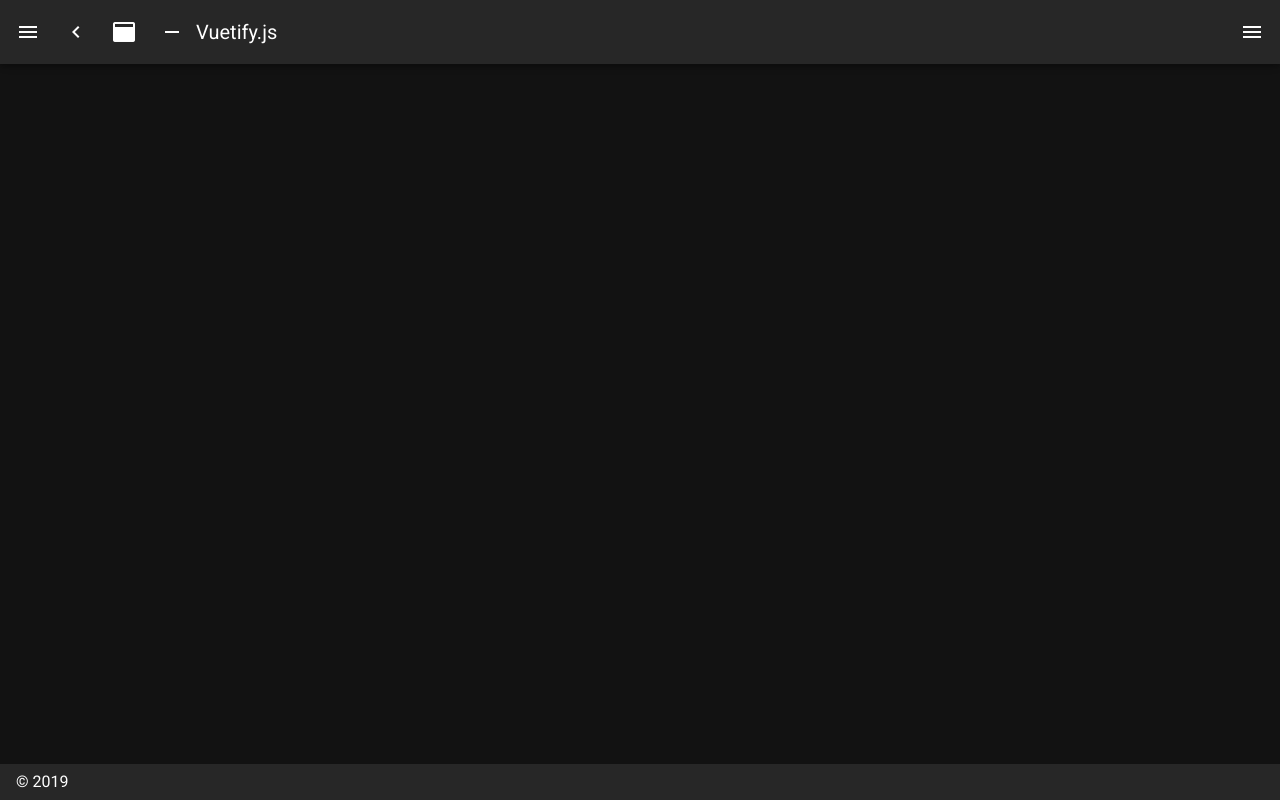
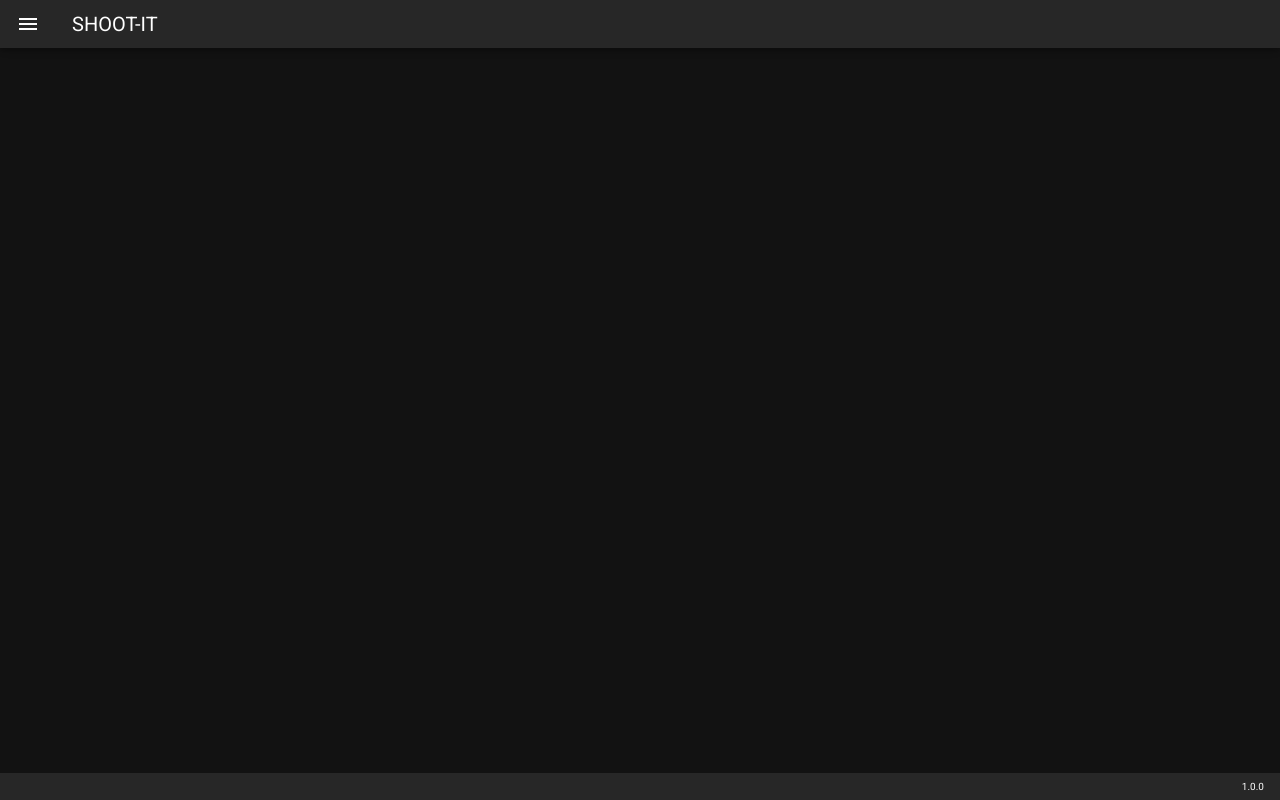
Before and after one commit to Nachos-JP/shoot-it, a Nuxt app: page /about in a window 1280 px wide. Before the commit this address had no page. Built offline with nearby package versions, Linux system fonts and the light colour scheme.

Commit message:
Add sample frame

```diff
--- a/layouts/default.vue
+++ b/layouts/default.vue
@@ -1,117 +1,76 @@
 <template>
-  <v-app dark>
-    <v-navigation-drawer
-      v-model="drawer"
-      :mini-variant="miniVariant"
-      :clipped="clipped"
-      fixed
-      app
-    >
-      <v-list>
+  <v-app>
+    <v-app-bar app dark dense>
+      <v-app-bar-nav-icon @click.stop="drawer=!drawer"></v-app-bar-nav-icon>
+      <v-toolbar-title>SHOOT-IT</v-toolbar-title>
+    </v-app-bar>
+
+    <v-navigation-drawer v-model="drawer" app temporary>
+      <v-list dense>
         <v-list-item
-          v-for="(item, i) in items"
+          v-for="(item, i) in navItems"
           :key="i"
+          link
           :to="item.to"
-          router
-          exact
         >
-          <v-list-item-action>
+          <v-list-item-icon>
             <v-icon>{{ item.icon }}</v-icon>
-          </v-list-item-action>
+          </v-list-item-icon>
           <v-list-item-content>
-            <v-list-item-title v-text="item.title" />
+            <v-list-item-title>{{ item.title }}</v-list-item-title>
           </v-list-item-content>
         </v-list-item>
       </v-list>
     </v-navigation-drawer>
-    <v-app-bar
-      :clipped-left="clipped"
-      fixed
-      app
-    >
-      <v-app-bar-nav-icon @click.stop="drawer = !drawer" />
-      <v-btn
-        icon
-        @click.stop="miniVariant = !miniVariant"
-      >
-        <v-icon>mdi-{{ `chevron-${miniVariant ? 'right' : 'left'}` }}</v-icon>
-      </v-btn>
-      <v-btn
-        icon
-        @click.stop="clipped = !clipped"
-      >
-        <v-icon>mdi-application</v-icon>
-      </v-btn>
-      <v-btn
-        icon
-        @click.stop="fixed = !fixed"
-      >
-        <v-icon>mdi-minus</v-icon>
-      </v-btn>
-      <v-toolbar-title v-text="title" />
-      <v-spacer />
-      <v-btn
-        icon
-        @click.stop="rightDrawer = !rightDrawer"
-      >
-        <v-icon>mdi-menu</v-icon>
-      </v-btn>
-    </v-app-bar>
+
     <v-content>
-      <v-container>
-        <nuxt />
-      </v-container>
+      <nuxt />
     </v-content>
-    <v-navigation-drawer
-      v-model="rightDrawer"
-      :right="right"
-      temporary
-      fixed
-    >
-      <v-list>
-        <v-list-item @click.native="right = !right">
-          <v-list-item-action>
-            <v-icon light>
-              mdi-repeat
-            </v-icon>
-          </v-list-item-action>
-          <v-list-item-title>Switch drawer (click me)</v-list-item-title>
-        </v-list-item>
-      </v-list>
-    </v-navigation-drawer>
-    <v-footer
-      :fixed="fixed"
-      app
-    >
-      <span>&copy; 2019</span>
+
+    <v-footer app>
+      <v-spacer></v-spacer>
+      <div class="footer-text">{{ version }}</div>
     </v-footer>
   </v-app>
 </template>
 
 <script>
+import packageJson from "../package.json";
+
 export default {
   data () {
     return {
-      clipped: false,
       drawer: false,
-      fixed: false,
-      items: [
+      version: packageJson.version,
+      navItems: [
         {
-          icon: 'mdi-apps',
-          title: 'Welcome',
-          to: '/'
+          icon: "fas fa-gamepad",
+          title: "SHOOT",
+          to: "/",
         },
         {
-          icon: 'mdi-chart-bubble',
-          title: 'Inspire',
-          to: '/inspire'
-        }
+          icon: "fas fa-award",
+          title: "SCORE",
+          to: "/score",
+        },
+        {
+          icon: "fas fa-user",
+          title: "ACCOUNT",
+          to: "/account",
+        },
+        {
+          icon: "fas fa-info-circle",
+          title: "ABOUT",
+          to: "/about",
+        },
       ],
-      miniVariant: false,
-      right: true,
-      rightDrawer: false,
-      title: 'Vuetify.js'
-    }
-  }
+    };
+  },
 }
 </script>
+
+<style lang="scss" scoped>
+.footer-text {
+  font-size: 10px;
+}
+</style>
--- /dev/null
+++ b/pages/about.vue
@@ -0,0 +1,11 @@
+<template>
+</template>
+
+<script>
+export default {
+  data () {
+    return {
+    };
+  },
+}
+</script>
--- /dev/null
+++ b/pages/account.vue
@@ -0,0 +1,11 @@
+<template>
+</template>
+
+<script>
+export default {
+  data () {
+    return {
+    };
+  },
+}
+</script>
--- a/pages/inspire.vue
+++ /dev/null
@@ -1,19 +0,0 @@
-<template>
-  <v-layout>
-    <v-flex class="text-center">
-      <img
-        src="/v.png"
-        alt="Vuetify.js"
-        class="mb-5"
-      >
-      <blockquote class="blockquote">
-        &#8220;First, solve the problem. Then, write the code.&#8221;
-        <footer>
-          <small>
-            <em>&mdash;John Johnson</em>
-          </small>
-        </footer>
-      </blockquote>
-    </v-flex>
-  </v-layout>
-</template>
--- /dev/null
+++ b/pages/score.vue
@@ -0,0 +1,11 @@
+<template>
+</template>
+
+<script>
+export default {
+  data () {
+    return {
+    };
+  },
+}
+</script>
```
